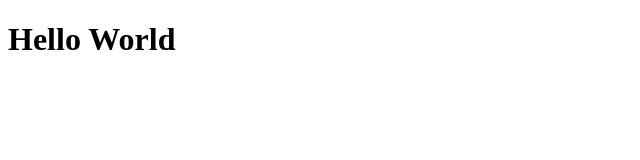
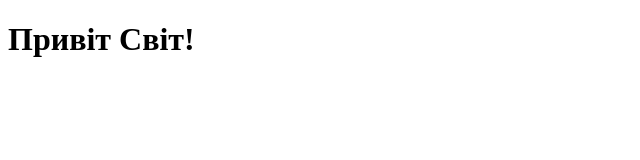
Before and after one commit to pidzharyy/mypage.github.io, a plain HTML site: page index.html in a window 1280 px wide. Shown: the whole page, without its empty margins (0-640 px from the left). Drawn offline with Linux system fonts and the light colour scheme; files that its build step writes are made by us from their sources.

Commit message:
change content

```diff
--- a/index.html
+++ b/index.html
@@ -7,6 +7,6 @@
     <link rel="stylesheet" href="style.css">
 </head>
 <body>
-    <h1>Hello World</h1>
+    <h1>Привіт Світ!</h1>
 </body>
 </html>
```
